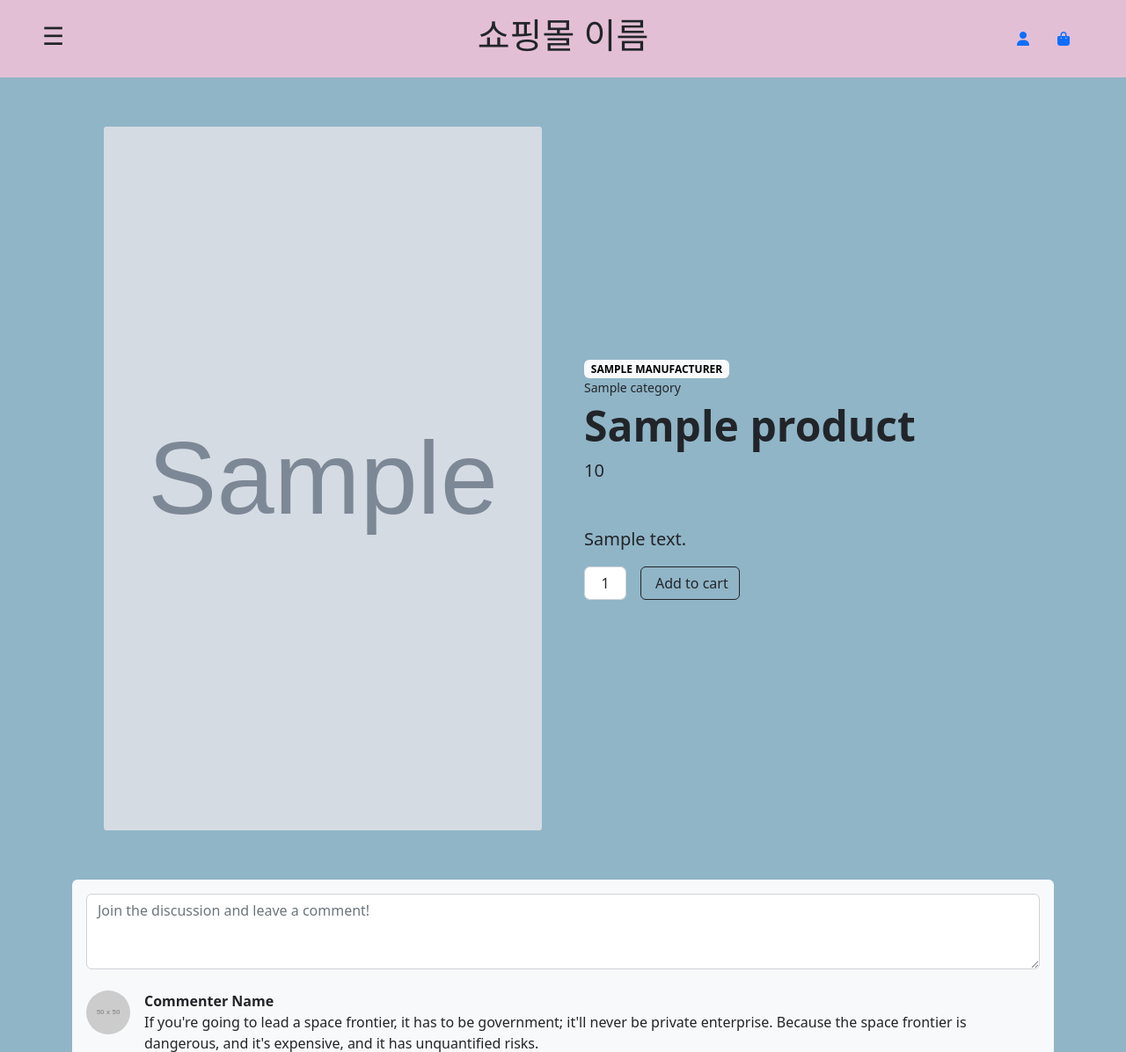
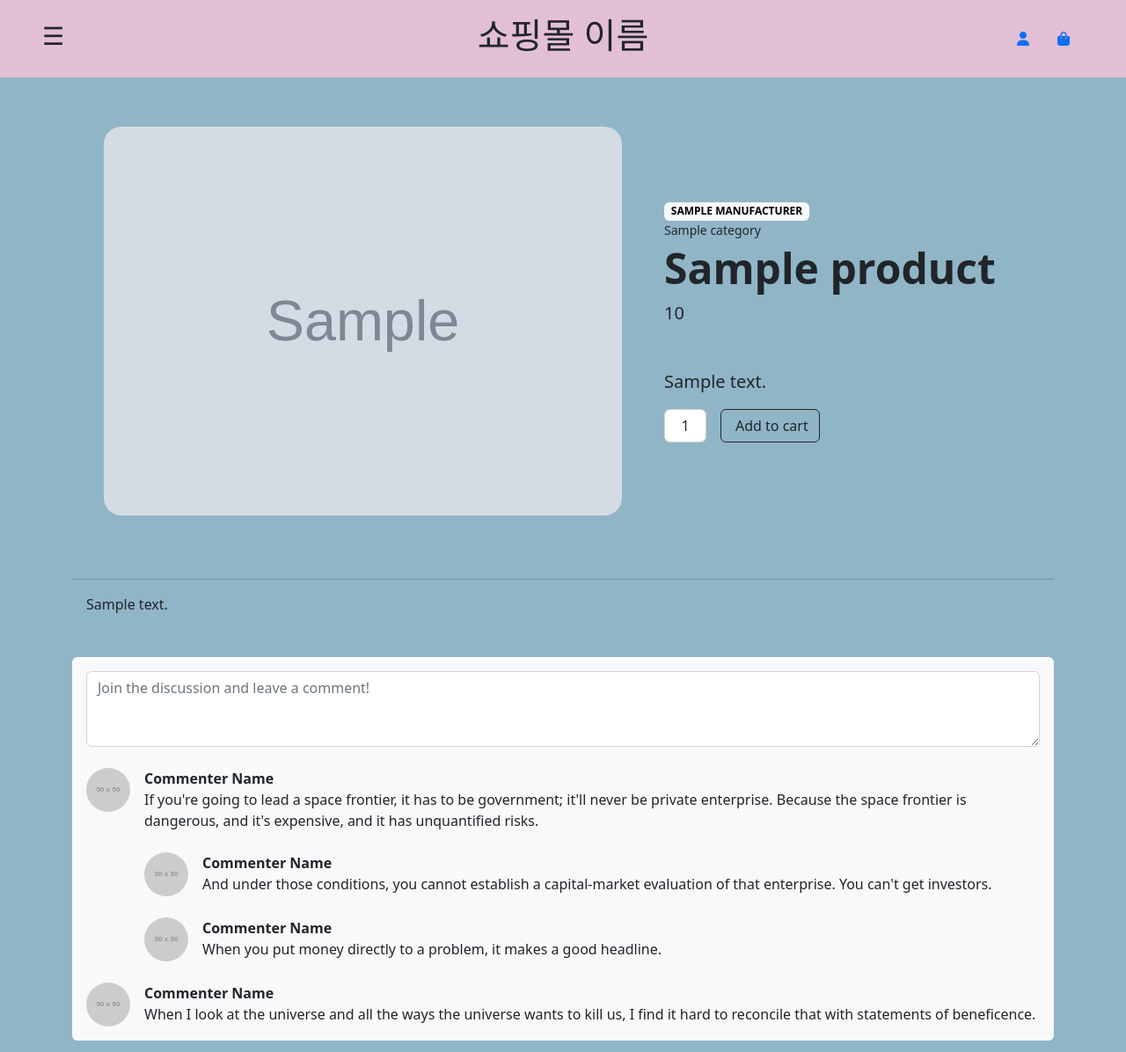
Before and after one commit to KwonMinjeong-commit/FinalProject_shoppingmall, a Django app: a page that uses product/templates/product/product_detail.html in a window 1280 px wide. Shown: the top 1196 px of the page at 88% size. Run offline with Django 4.2, Linux system fonts and the light colour scheme; tables that the repository leaves empty hold one stand-in row (values such as "Sample post"); grey boxes marked "Sample" are stand-in pictures; grey boxes labelled with a size stand in for pictures from a placeholder-image service; some libraries are stand-ins or nearby versions.

```diff
--- a/product/static/product/css/customstyle.css
+++ b/product/static/product/css/customstyle.css
@@ -63,9 +63,9 @@ body {
 
 #detail_img {
     width: 100%;
-    height: 100vh;
+    height: 100%;
     object-fit: cover;
-    border-radius: .5%;
+    border-radius: 20px;
 }
 
 #list_img {
--- a/product/templates/product/product_detail.html
+++ b/product/templates/product/product_detail.html
@@ -9,10 +9,10 @@
     <section class="py-2">
         <div class="container px-4 px-lg-5 my-5">
             <div class="row gx-4 gx-lg-5 align-items-center">
-                <div class="col-md-6">
+                <div class="col-md-7">
                     <img class="card-img-top mb-5 mb-md-0" id= "detail_img" src="{{ product.image.url }}" alt="상품 이미지" />
                 </div>
-                <div class="col-md-6">
+                <div class="col-md-5">
                     {% if product.manufacturer %}
                      <a class="badge bg-light text-decoration-none link-light"
                         href="{{product.manufacturer.get_absolute_url}}">
@@ -62,7 +62,6 @@
                         }
                     </script>
 
-
                     {% endif %}
                     <div class="d-flex">
                         <input class="form-control text-center me-3" id="inputQuantity" type="num" value="1" style="max-width: 3rem" />
@@ -72,11 +71,17 @@
                         </button>
                     </div>
                 </div>
-
             </div>
         </div>
     </section>
 
+    <div class="container mb-5">
+        <hr>
+        <span class="ml-3">
+          {{ product.content }}
+        </span>
+
+    </div>
 <!-- Comments section-->
     <div class="container">
         <section class="mb-5">
--- a/product/templates/product/product_list.html
+++ b/product/templates/product/product_list.html
@@ -25,7 +25,7 @@
             </div>
         </div>
 
-
+{% if product_list.exists %}
 <!-- Section-->
         <section class="py-5">
             <div class="container px-4 px-lg-5 mt-5">
@@ -60,6 +60,9 @@
                 </div>
             </div>
         </section>
+{% else %}
+    <h3>아직 게시물이 없습니다.</h3>
+{% endif %}
 
         <!-- 등록 버튼 -->
         {% if user.is_authenticated %}
```
